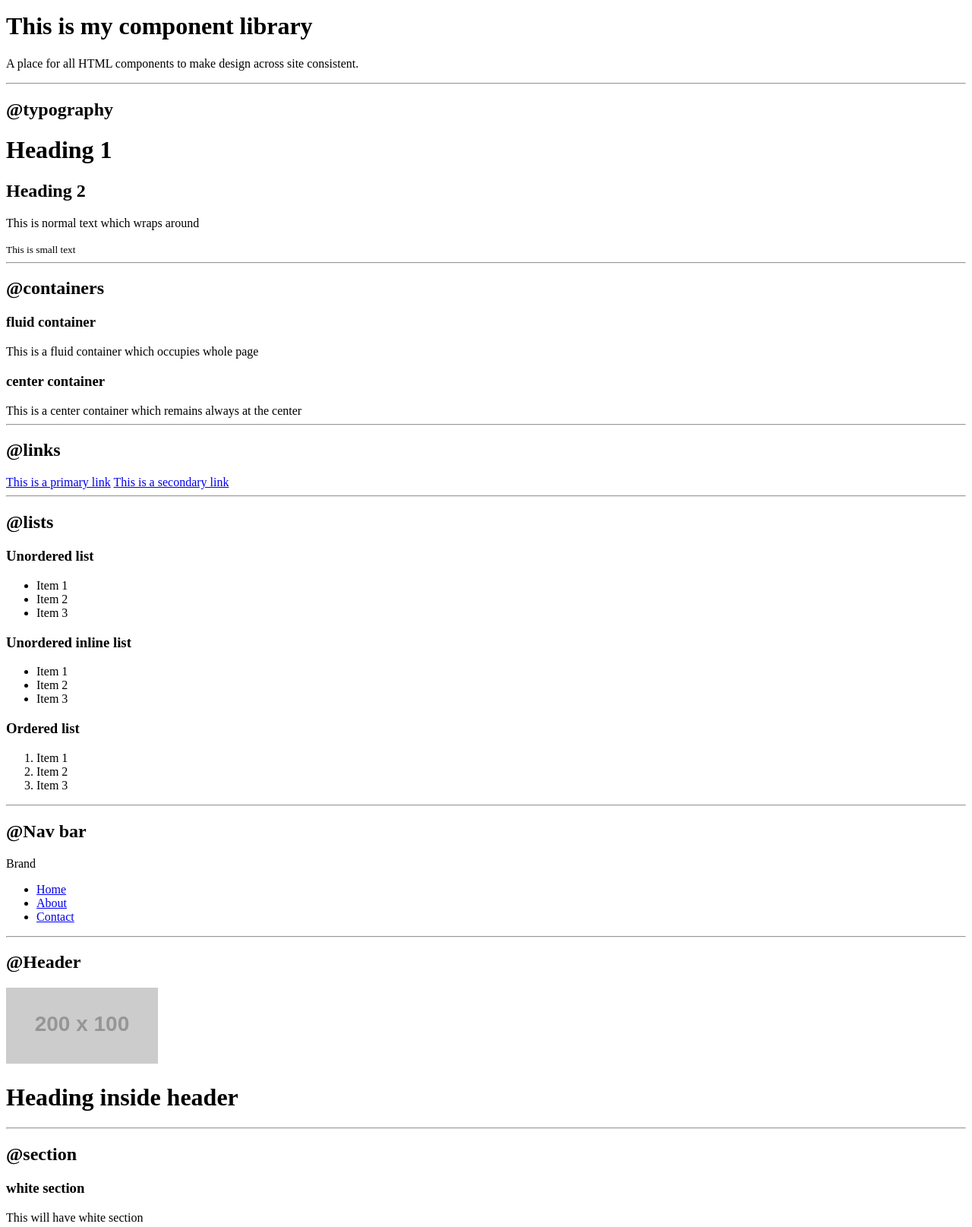
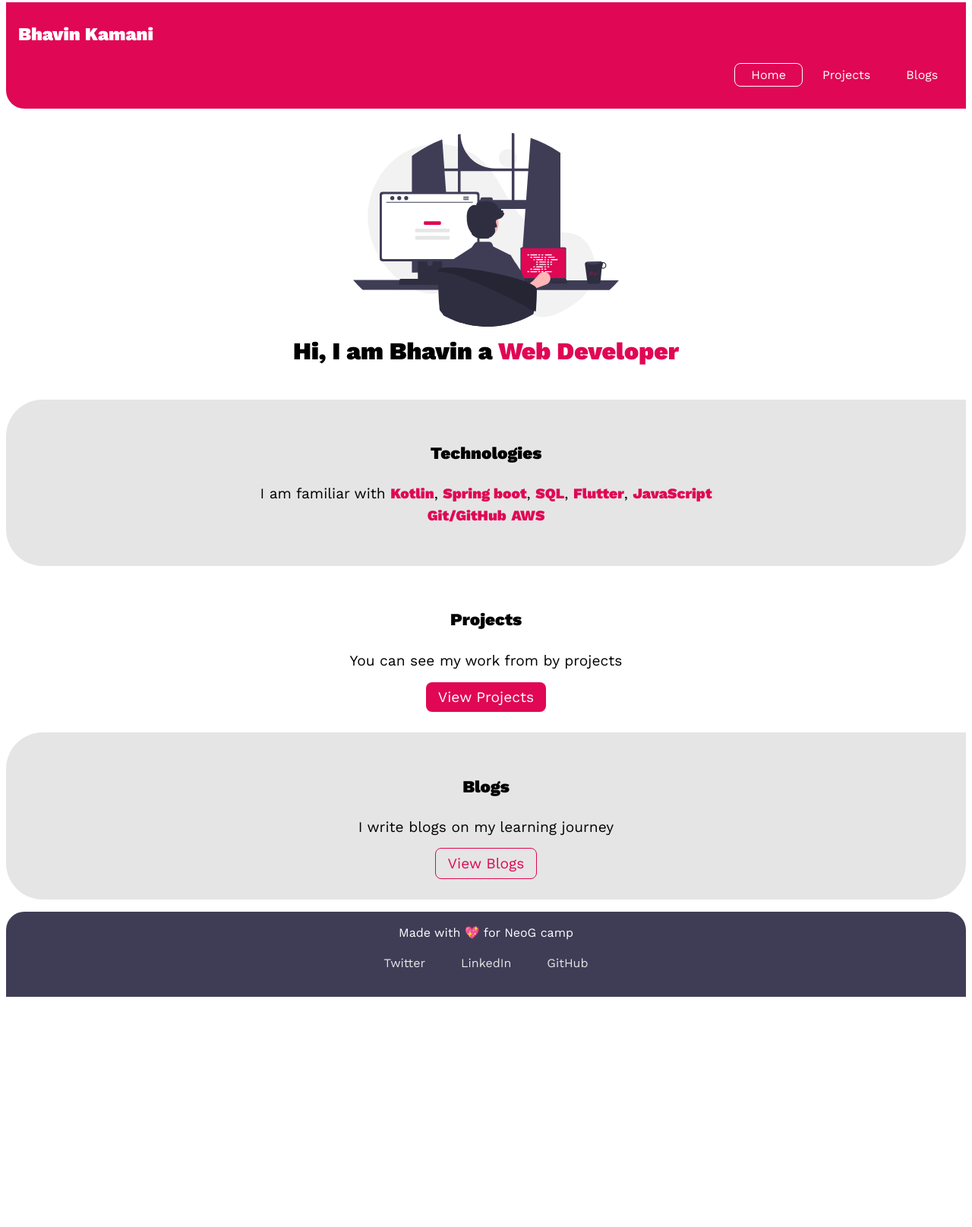
Before and after one commit to KamaniBhavin/my-component-library, a plain HTML site: page index.html in a window 1280 px wide. Shown: the part 5-1620 px from the top of the page at 76% size. After the commit the page ends 1333 px from the top, so only its background shows below. Drawn offline with nearby package versions, Linux system fonts and the light colour scheme; placeholder pictures from the web are drawn by us.

Commit message:
Add portfolio pages

```diff
--- a/index.html
+++ b/index.html
@@ -3,105 +3,64 @@
 <head>
     <meta charset="UTF-8">
     <title>Component Library</title>
+    <link rel="stylesheet" href="styles.css">
 </head>
 <body>
-<h1>This is my component library</h1>
-<p>A place for all HTML components to make design across site consistent.</p>
 
-<hr/>
-
-<h2>@typography</h2>
-
-<h1>Heading 1</h1>
-<h2>Heading 2</h2>
-<p>This is normal text which wraps around</p>
-<small>This is small text</small>
-
-<hr/>
-
-<h2>@containers</h2>
-<h3>fluid container</h3>
-<div>This is a fluid container which occupies whole page</div>
-
-<h3>center container</h3>
-<div>This is a center container which remains always at the center</div>
-
-<hr/>
-
-<h2>@links</h2>
-<a href="#">This is a primary link</a>
-<a href="#">This is a secondary link</a>
-
-<hr/>
-
-<h2>@lists</h2>
-<h3>Unordered list</h3>
-<ul>
-    <li>Item 1</li>
-    <li>Item 2</li>
-    <li>Item 3</li>
-</ul>
-
-<h3>Unordered inline list</h3>
-<ul>
-    <li>Item 1</li>
-    <li>Item 2</li>
-    <li>Item 3</li>
-</ul>
-
-<h3>Ordered list</h3>
-<ol>
-    <li>Item 1</li>
-    <li>Item 2</li>
-    <li>Item 3</li>
-</ol>
-
-<hr/>
-
-<h2>@Nav bar</h2>
-<nav>
-    <div>Brand</div>
-    <ul>
-        <li><a href="#">Home</a></li>
-        <li><a href="#">About</a></li>
-        <li><a href="#">Contact</a></li>
+<nav class="navigation">
+    <div class="nav-brand">Bhavin Kamani</div>
+    <ul class="navigation-pills">
+        <li class="list-inline-items navigation-link-active"><a class="link navigation-link" href="#">Home</a></li>
+        <li class="list-inline-items"><a class="link navigation-link" href="/projects.html">Projects</a></li>
+        <li class="list-inline-items"><a class="link navigation-link" href="/blogs.html">Blogs</a></li>
     </ul>
 </nav>
 
-<hr/>
-
-<h2>@Header</h2>
-<header>
-    <img src="http://placehold.it/200x100" alt="">
-    <h1>Heading inside header</h1>
+<header class="hero">
+    <img class="hero-img" src="/assets/hero.svg" alt="">
+    <h1 class="hero-title">Hi, I am Bhavin a <span class="hero-title-inverted"> Web Developer </span></h1>
 </header>
 
-<hr/>
-
-<h2>@section</h2>
-<section>
-    <h3>white section</h3>
-    <p>This will have white section</p>
+<section class="section ow">
+    <div class="container-center center">
+        <h3>Technologies</h3>
+        <p>I am familiar with
+            <span class="span-primary-focus">Kotlin</span>,
+            <span class="span-primary-focus">Spring boot</span>,
+            <span class="span-primary-focus">SQL</span>,
+            <span class="span-primary-focus">Flutter</span>,
+            <span class="span-primary-focus">JavaScript</span>
+            <span class="span-primary-focus">Git/GitHub</span>
+            <span class="span-primary-focus">AWS</span>
+        </p>
+    </div>
 </section>
 
-<section>
-    <h3>gray section</h3>
-    <p>This will have gray section</p>
+<section class="section">
+    <div class="container-center center">
+        <h3>Projects</h3>
+        <p class="center">You can see my work from by projects</p>
+        <a class="link link-primary" href="#">View Projects</a>
+    </div>
 </section>
 
-<hr/>
+<section class="section ow">
+    <div class="container-center center">
+        <h3>Blogs</h3>
+        <p>I write blogs on my learning journey</p>
+        <a class="link link-secondary" href="#">View Blogs</a>
+    </div>
+</section>
 
-<h2>@footer</h2>
-<footer>
-    <div>Some text inside footer</div>
-    <ul>
-        <li><a href="#">Social 1</a></li>
-        <li><a href="#">Social 2</a></li>
-        <li><a href="#">Social 3</a></li>
-    </ul>
+<footer class="footer">
+    <div class="center">
+        <div class="center">Made with 💖 for NeoG camp</div>
+        <ul>
+            <li class="list-inline-items"><a class="link" href="https://twitter.com/bhavinkamani_">Twitter</a></li>
+            <li class="list-inline-items"><a class="link" href="https://linkedin.com/in/bhavin-kamani">LinkedIn</a></li>
+            <li class="list-inline-items"><a class="link" href="https://github.com/KamaniBhavin">GitHub</a></li>
+        </ul>
+    </div>
 </footer>
-
-<div style="height: 30vh;"></div>
-
 </body>
 </html>
--- /dev/null
+++ b/styles.css
@@ -0,0 +1,154 @@
+@import url("https://fonts.googleapis.com/css2?family=Work+Sans:ital,wght@0,400;0,900;1,200;1,500;1,700&display=swap");
+
+:root {
+    --primary-color: #e00754;
+    --secondary-color: #3f3d56  ;
+    --off-white: #e5e5e5;
+}
+
+body {
+    font-family: 'Work Sans', sans-serif;
+    font-weight: normal;
+    line-height: 1.5;
+    font-size: medium;
+}
+
+hr {
+    margin: 1.5rem 0;
+}
+
+.span-primary-focus {
+    color: var(--primary-color);
+    font-weight: bold;
+}
+
+.container {
+    padding-left: 1rem;
+    padding-right: 1rem;
+}
+
+.container-center {
+    max-width: 700px;
+    margin: 0 auto;
+}
+
+.link {
+    text-decoration: none;
+    padding: 0.5rem 1rem;
+}
+
+.link-primary {
+    background-color: var(--primary-color);
+    border-radius: 0.5rem;
+    color: white;
+}
+
+.link-secondary {
+    border-radius: 0.5rem;
+    border: 1px solid var(--primary-color);
+    color: var(--primary-color);
+}
+
+.list-non-bullet {
+    list-style: none;
+    padding-left: 0;
+}
+
+.list-inline-items {
+    display: inline;
+    padding: 0 0.3rem;
+}
+
+.list-non-numbered {
+    list-style: none;
+    padding-inline-start: 0;
+}
+
+.navigation {
+    background-color: var(--primary-color);
+    color: white;
+    padding: 1rem;
+    border-bottom-left-radius: 1.5rem;
+}
+
+.navigation .nav-brand {
+    font-size: 1.5rem;
+    font-weight: bold;
+    padding: 0.5rem 0;
+}
+
+.navigation .navigation-pills {
+    text-align: right;
+}
+
+.navigation .navigation-link {
+    color: white;
+}
+
+.navigation .navigation-link-active {
+    border: 1px solid white;
+    padding: 0.3rem;
+    border-radius: 0.5rem;
+}
+
+.hero {
+    padding: 2rem;
+}
+
+.hero .hero-img {
+    max-width: 350px;
+    margin: 0 auto;
+    display: block;
+}
+
+.hero .hero-title {
+    font-size: 2rem;
+    font-weight: bold;
+    margin: 0.5rem 0;
+    text-align: center;
+}
+
+.hero .hero-title .hero-title-inverted {
+    color: var(--primary-color);
+}
+
+.section {
+    padding: 2rem;
+    border-radius: 3rem 0 3rem 3rem;
+}
+
+.section .center {
+    font-size: 1.2rem;
+    text-align: center;
+}
+
+.section h3 {
+    text-align: center;
+}
+
+.ow {
+    background-color: var(--off-white);
+}
+
+.footer {
+    background-color: var(--secondary-color);
+    color: white;
+    padding: 1rem 2rem;
+    margin: 1rem 0;
+    border-top-left-radius: 1.5rem;
+    border-top-right-radius: 1.5rem;
+    text-align: center;
+}
+
+.footer .footer-text {
+    text-align: center;
+}
+
+.footer a {
+    text-decoration: none;
+    color: #e5e5e5;
+}
+
+.footer ul {
+    padding-inline-start: 0
+}
```
Also changed, not shown: blogs.html (added, +63 -0 lines), components.html (added, +115 -0 lines), projects.html (added, +65 -0 lines), assets/hero.svg (added).
